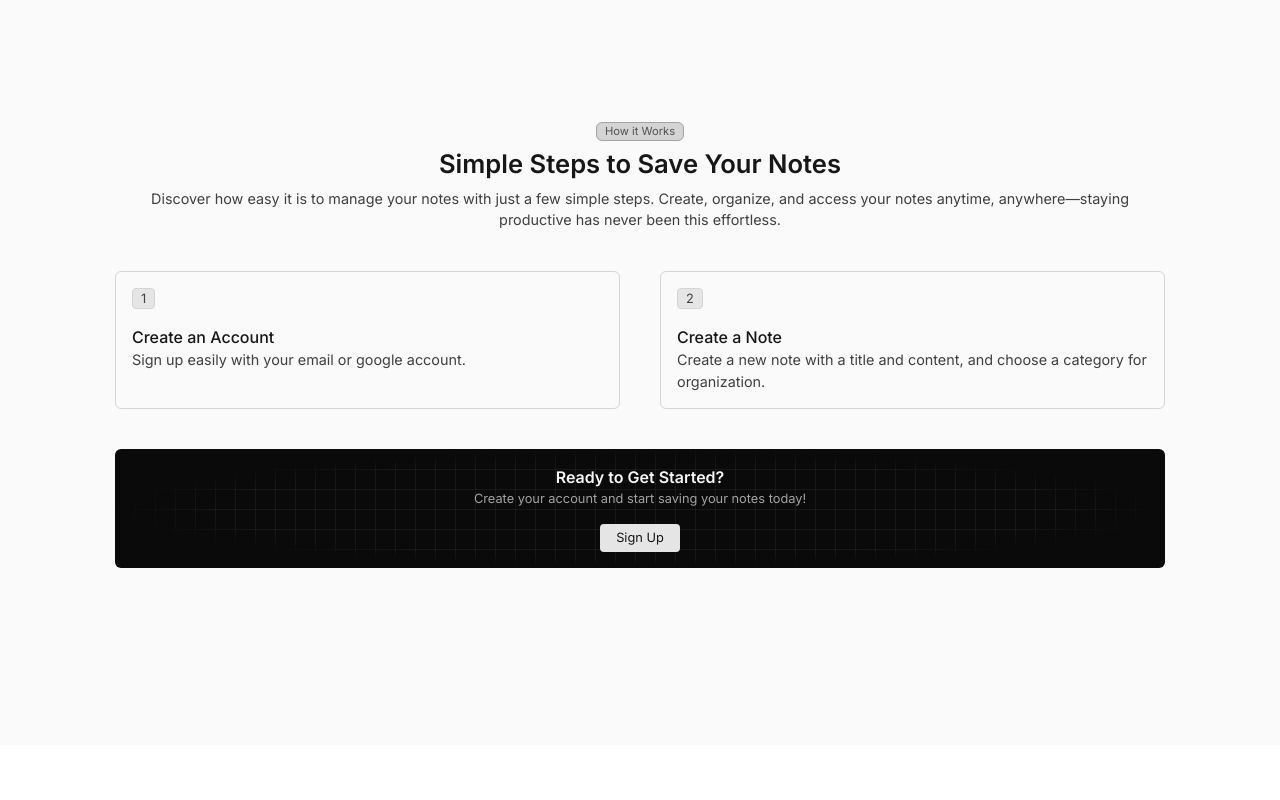
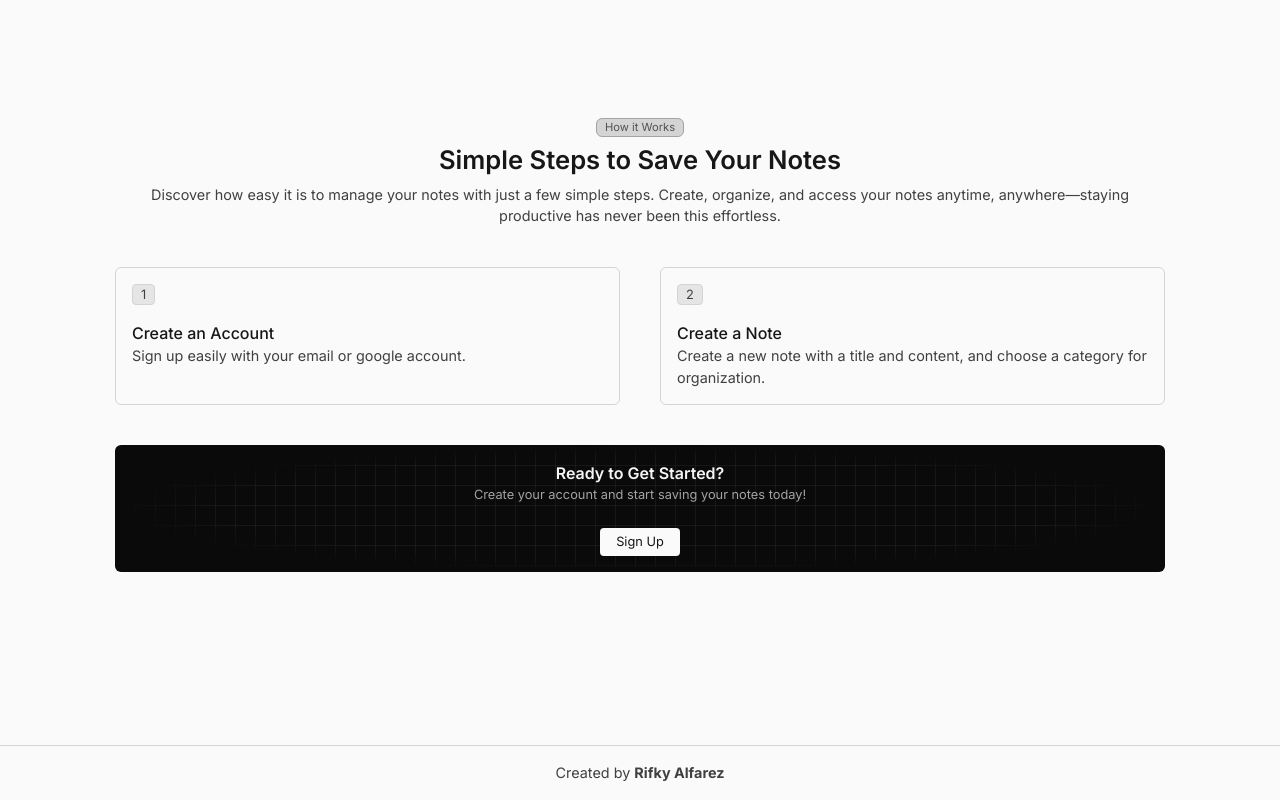
Before and after one commit to rfkyalf/note-taking-app, a Next.js app: page / in a window 1280 px wide. Shown: the part 1655-2455 px from the top of the page. Before the commit the page ends 2400 px from the top, so only its background shows below. Built offline with nearby package versions, Linux system fonts and the light colour scheme; no server answers.

Commit message:
refactor: refactor how it works section

```diff
--- a/src/app/(home)/layout.tsx
+++ b/src/app/(home)/layout.tsx
@@ -1,5 +1,6 @@
 import HomeNavbar from '@/components/home/HomeNavbar';
 import Wrapper from '@/components/Wrapper';
+import Link from 'next/link';
 
 export default function HomeLayout({
   children,
@@ -10,6 +11,17 @@ export default function HomeLayout({
     <div className="min-h-screen bg-neutral-50 flex flex-col">
       <HomeNavbar />
       <Wrapper className="min-h-screen">{children}</Wrapper>
+      <footer className="border-t border-neutral-300 py-4 flex justify-center">
+        <p className="text-[0.9rem] text-neutral-700">
+          Created by{' '}
+          <Link
+            href="https://www.rifkyalfarez.my.id"
+            className="font-bold hover:underline"
+          >
+            Rifky Alfarez
+          </Link>
+        </p>
+      </footer>
     </div>
   );
 }
--- a/src/app/(home)/page.tsx
+++ b/src/app/(home)/page.tsx
@@ -1,54 +1,13 @@
 import FeaturesSection from '@/components/home/FeaturesSection';
 import HeroSection from '@/components/home/HeroSection';
-import SectionHeader from '@/components/home/SectionHeader';
-import { HOW_IT_WORKS } from '@/lib/constanst';
+import HowItWorksSection from '@/components/home/HowItWorksSection';
 
 export default function Home() {
   return (
     <main>
       <HeroSection />
       <FeaturesSection />
-      <section className="my-10 md:my-0 md:h-screen flex flex-col justify-center items-center gap-y-6 md:gap-y-10">
-        <SectionHeader
-          section_name="How it Works"
-          title="Simple Steps to Save Your Notes"
-          desc="Discover how easy it is to manage your notes with just a few simple steps. Create, organize, and access your notes anytime, anywhere—staying productive has never been this effortless."
-        />
-        <div className="grid grid-cols-1 md:grid-cols-2 gap-6 md:gap-10">
-          {HOW_IT_WORKS.map((how) => (
-            <div
-              key={how.id}
-              className="flex flex-col gap-y-4 border border-neutral-300 rounded-md p-2 md:p-4"
-            >
-              <p className="bg-neutral-200 w-fit text-[0.8rem] text-neutral-700 px-2 border border-neutral-300 rounded">
-                {how.id}
-              </p>
-              <div>
-                <h3 className="text-[0.9rem] md:text-[1rem] text-neutral-900 font-medium">
-                  {how.title}
-                </h3>
-                <p className="text-[0.8rem] md:text-[0.9rem] text-neutral-700">
-                  {how.desc}
-                </p>
-              </div>
-            </div>
-          ))}
-        </div>
-        <div className="relative w-full bg-neutral-950 flex flex-col items-center gap-y-4 rounded-md p-2 md:p-4">
-          <div className="absolute inset-0 h-full w-full bg-[linear-gradient(to_right,#40404040_1px,transparent_1px),linear-gradient(to_bottom,#40404040_1px,transparent_1px)] bg-[size:20px_20px] [mask-image:radial-gradient(ellipse_50%_50%_at_50%_50%,#000_80%,transparent_100%)]" />
-          <div className="relative">
-            <h3 className="text-[1rem] text-neutral-100 font-semibold text-center">
-              Ready to Get Started?
-            </h3>
-            <p className="text-[0.8rem] text-neutral-400 text-center">
-              Create your account and start saving your notes today!
-            </p>
-          </div>
-          <button className="relative w-fit bg-neutral-200 text-[0.8rem] text-neutral-900 px-4 py-1 rounded">
-            Sign Up
-          </button>
-        </div>
-      </section>
+      <HowItWorksSection />
     </main>
   );
 }
--- /dev/null
+++ b/src/components/home/HowItWorksSection.tsx
@@ -0,0 +1,48 @@
+import SectionHeader from '@/components/home/SectionHeader';
+import { HOW_IT_WORKS } from '@/lib/constanst';
+
+export default function HowItWorksSection() {
+  return (
+    <section className="my-10 md:my-0 md:h-screen flex flex-col justify-center items-center gap-y-6 md:gap-y-10">
+      <SectionHeader
+        section_name="How it Works"
+        title="Simple Steps to Save Your Notes"
+        desc="Discover how easy it is to manage your notes with just a few simple steps. Create, organize, and access your notes anytime, anywhere—staying productive has never been this effortless."
+      />
+      <div className="grid grid-cols-1 md:grid-cols-2 gap-6 md:gap-10">
+        {HOW_IT_WORKS.map((how) => (
+          <div
+            key={how.id}
+            className="flex flex-col gap-y-4 border border-neutral-300 rounded-md p-2 md:p-4"
+          >
+            <p className="bg-neutral-200 w-fit text-[0.8rem] text-neutral-700 px-2 border border-neutral-300 rounded">
+              {how.id}
+            </p>
+            <div>
+              <h3 className="text-[0.9rem] md:text-[1rem] text-neutral-900 font-medium">
+                {how.title}
+              </h3>
+              <p className="text-[0.8rem] md:text-[0.9rem] text-neutral-700">
+                {how.desc}
+              </p>
+            </div>
+          </div>
+        ))}
+      </div>
+      <div className="relative w-full bg-neutral-950 flex flex-col items-center gap-y-4 md:gap-y-6 rounded-md p-2 md:p-4">
+        <div className="absolute inset-0 h-full w-full bg-[linear-gradient(to_right,#40404040_1px,transparent_1px),linear-gradient(to_bottom,#40404040_1px,transparent_1px)] bg-[size:20px_20px] [mask-image:radial-gradient(ellipse_50%_50%_at_50%_50%,#000_80%,transparent_100%)]" />
+        <div className="relative">
+          <h3 className="text-[1rem] text-neutral-100 font-semibold text-center">
+            Ready to Get Started?
+          </h3>
+          <p className="text-[0.8rem] text-neutral-400 text-center">
+            Create your account and start saving your notes today!
+          </p>
+        </div>
+        <button className="relative w-fit bg-neutral-50 text-[0.8rem] text-neutral-900 px-4 py-1 rounded">
+          Sign Up
+        </button>
+      </div>
+    </section>
+  );
+}
```
